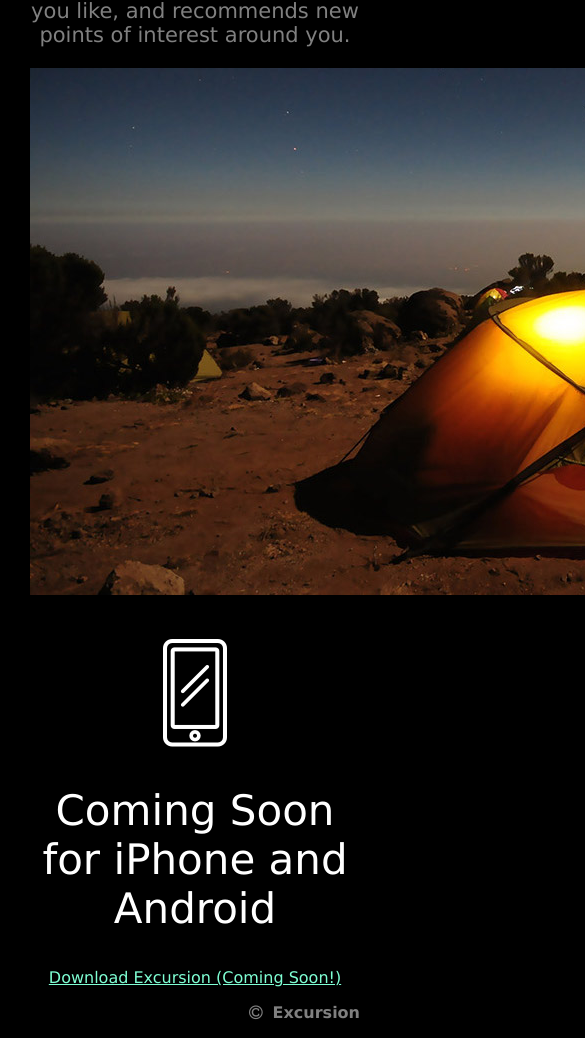
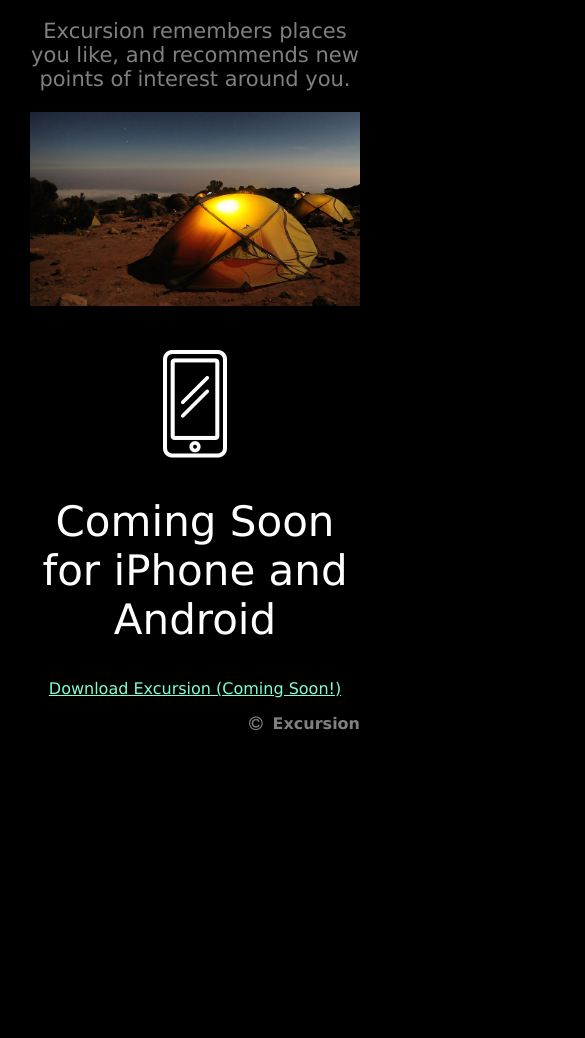
Before and after one commit to ramanrsingh/excursion, a plain HTML site: page index.html in a window 390 px wide. Shown: the part 789-1827 px from the top of the page, 585 px wide, since content can reach past the window. After the commit the page ends 1548 px from the top, so only its background shows below. Drawn offline with Linux system fonts and the light colour scheme.

Commit message:
Final 2 Commit

```diff
--- a/index.html
+++ b/index.html
@@ -9,6 +9,7 @@
     <link rel="stylesheet" type="text/css" href="https://maxcdn.bootstrapcdn.com/font-awesome/4.7.0/css/font-awesome.css">
 </head>
 <body>
+    <div class="container">
         <header>
             <h1>Discover hidden places in the world around you</h1>
         </header>
@@ -21,7 +22,7 @@
         <div class="content">
             <h2>Your personal travel guide</h2>
             <p>Excursion remembers places you like, and recommends new points of interest around you.</p>
-        <img src="resources/img/camp.jpg" alt="camp image">
+            <img src="resources/img/camp.jpg" alt="camp image" class="responsive">
         </div>
         <footer>
             <img src="resources/img/phone.png" alt="phone-icon">
@@ -30,5 +31,7 @@
             <p><i class="fa fa-copyright"></i>Excursion</p>
         </footer>
 
+    </div>
+
 </body>
 </html>
--- a/resources/css/style.css
+++ b/resources/css/style.css
@@ -59,3 +59,22 @@ footer p{
 footer p i{
     margin-right: 10px;
 }
+
+.responsive {
+    width: 100%;
+    height: auto;
+    max-width: 900px;
+  }
+@media  only screen and (max-width: 600px){
+    .container{
+        display:flex;
+        align-items: center;
+        flex-wrap: wrap;
+    }
+
+    .container div{
+        width:100%
+    }
+
+
+}
```
Lines whose indentation alone changed are shown as unchanged.
